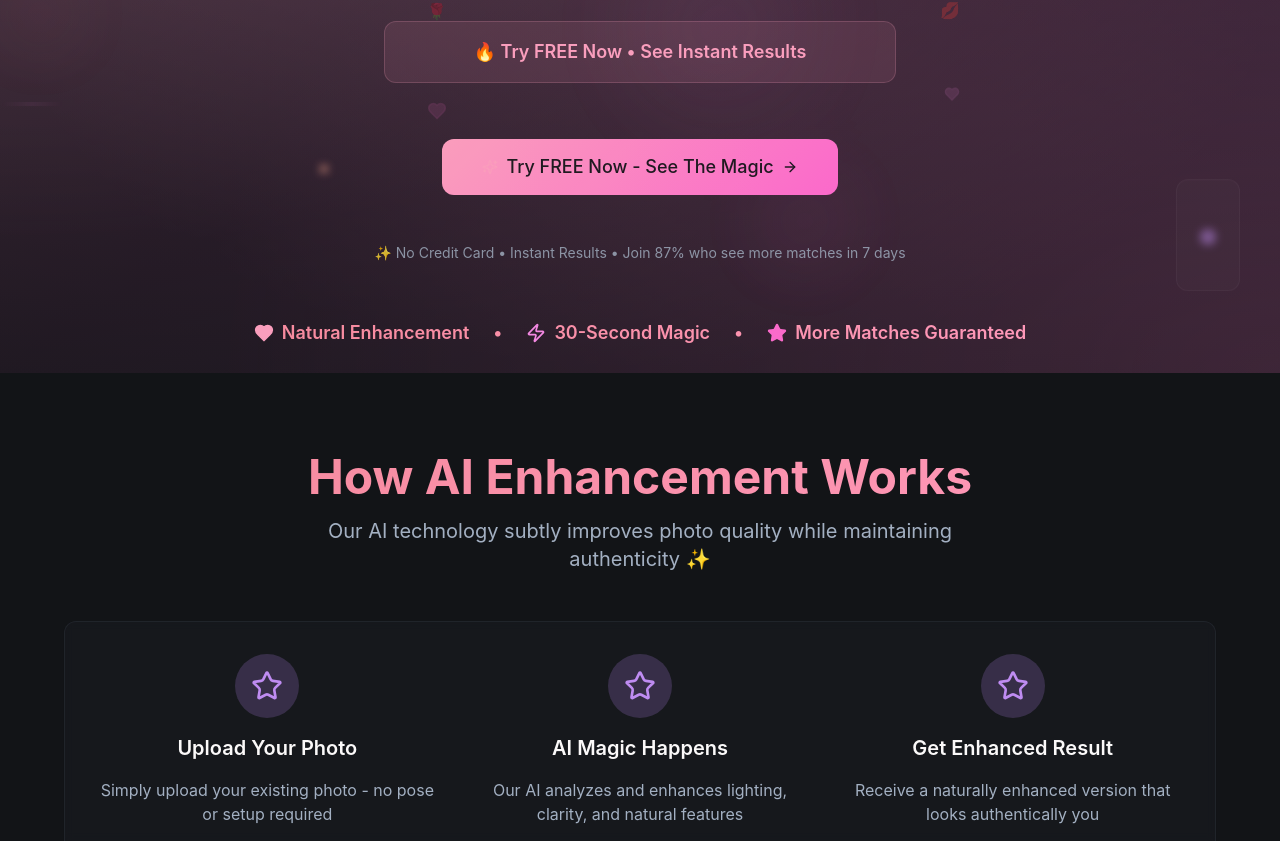
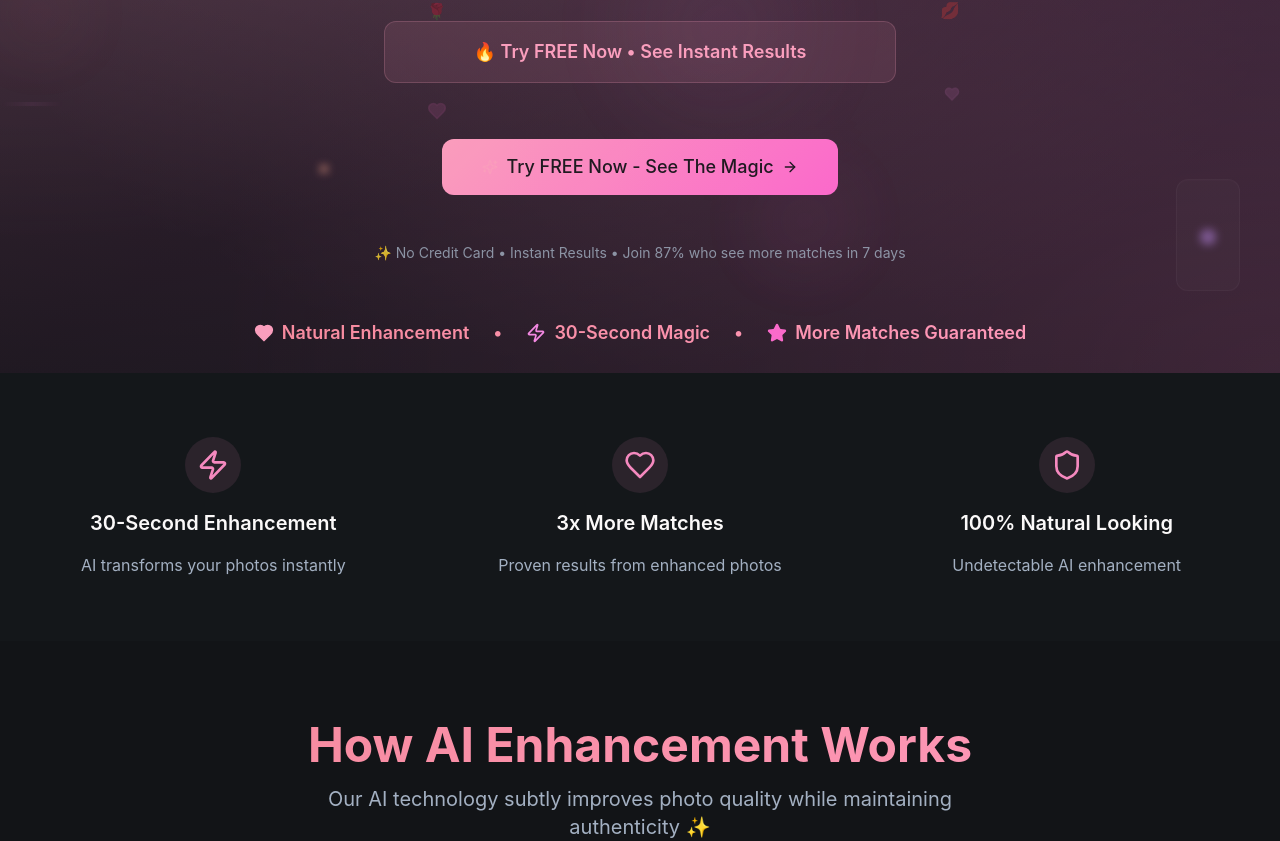
Before and after one commit to bryanlauwk/glowup-your-pics, a React (Vite) app: page / in a window 1280 px wide. Shown: the part 427-1268 px from the top of the page. Built offline with nearby package versions, Linux system fonts and the light colour scheme; the HTML template or start-up script is replaced by a standard one.

Commit message:
Fix TrustSignals JSX error

```diff
--- a/src/components/TrustSignals.tsx
+++ b/src/components/TrustSignals.tsx
@@ -1,5 +1,35 @@
 import { Shield, Zap, Heart } from "lucide-react";
 import { Badge } from "@/components/ui/badge";
 export const TrustSignals = () => {
-  return;
+  return (
+    <section className="py-16 bg-muted/20">
+      <div className="container mx-auto px-4">
+        <div className="grid md:grid-cols-3 gap-8 text-center">
+          <div className="flex flex-col items-center space-y-4">
+            <div className="p-3 rounded-full bg-primary/10">
+              <Zap className="h-8 w-8 text-primary" />
+            </div>
+            <h3 className="text-xl font-semibold">30-Second Enhancement</h3>
+            <p className="text-muted-foreground">AI transforms your photos instantly</p>
+          </div>
+
+          <div className="flex flex-col items-center space-y-4">
+            <div className="p-3 rounded-full bg-primary/10">
+              <Heart className="h-8 w-8 text-primary" />
+            </div>
+            <h3 className="text-xl font-semibold">3x More Matches</h3>
+            <p className="text-muted-foreground">Proven results from enhanced photos</p>
+          </div>
+
+          <div className="flex flex-col items-center space-y-4">
+            <div className="p-3 rounded-full bg-primary/10">
+              <Shield className="h-8 w-8 text-primary" />
+            </div>
+            <h3 className="text-xl font-semibold">100% Natural Looking</h3>
+            <p className="text-muted-foreground">Undetectable AI enhancement</p>
+          </div>
+        </div>
+      </div>
+    </section>
+  );
 };
```
